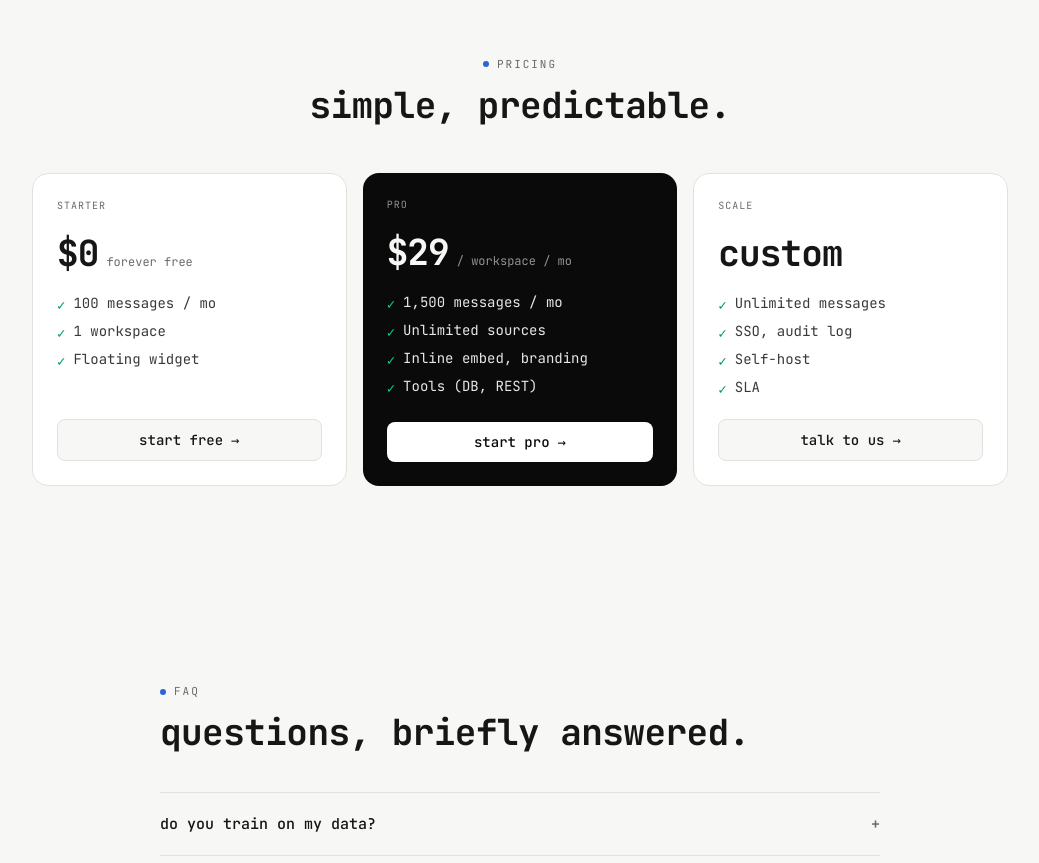
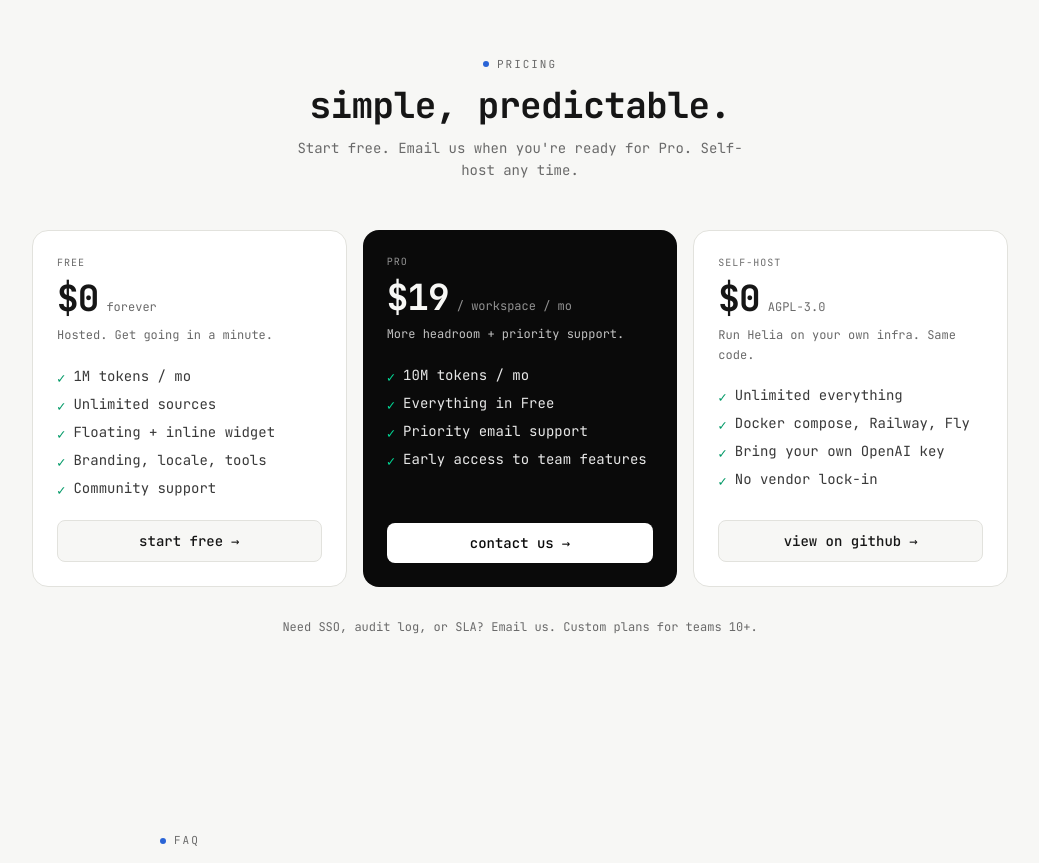
Before and after one commit to snowztech/helia, a Next.js app in the folder apps/landing/: page / in a window 1280 px wide. Shown: the part 1320-2183 px from the top of the page, without its empty margins (120-1159 px from the left). Built offline with nearby package versions, Linux system fonts and the light colour scheme.

Commit message:
feat(landing): update pricing

```diff
--- a/apps/landing/src/app/_components/pricing.tsx
+++ b/apps/landing/src/app/_components/pricing.tsx
@@ -2,32 +2,52 @@
 
 const TIERS = [
   {
-    name: "starter",
+    name: "free",
     price: "$0",
-    suffix: "forever free",
-    bullets: ["100 messages / mo", "1 workspace", "Floating widget"],
+    suffix: "forever",
+    blurb: "Hosted. Get going in a minute.",
+    bullets: [
+      "1M tokens / mo",
+      "Unlimited sources",
+      "Floating + inline widget",
+      "Branding, locale, tools",
+      "Community support",
+    ],
     cta: { label: "start free", href: `${APP_URL}/signup` },
     accent: false,
   },
   {
     name: "pro",
-    price: "$29",
+    price: "$19",
     suffix: "/ workspace / mo",
+    blurb: "More headroom + priority support.",
     bullets: [
-      "1,500 messages / mo",
-      "Unlimited sources",
-      "Inline embed, branding",
-      "Tools (DB, REST)",
+      "10M tokens / mo",
+      "Everything in Free",
+      "Priority email support",
+      "Early access to team features",
     ],
-    cta: { label: "start pro", href: `${APP_URL}/signup?plan=pro` },
+    cta: {
+      label: "contact us",
+      href: "mailto:gethelia@protonmail.com?subject=Helia%20Pro",
+    },
     accent: true,
   },
   {
-    name: "scale",
-    price: "custom",
-    suffix: "",
-    bullets: ["Unlimited messages", "SSO, audit log", "Self-host", "SLA"],
-    cta: { label: "talk to us", href: "mailto:gethelia@protonmail.com" },
+    name: "self-host",
+    price: "$0",
+    suffix: "AGPL-3.0",
+    blurb: "Run Helia on your own infra. Same code.",
+    bullets: [
+      "Unlimited everything",
+      "Docker compose, Railway, Fly",
+      "Bring your own OpenAI key",
+      "No vendor lock-in",
+    ],
+    cta: {
+      label: "view on github",
+      href: "https://github.com/snowztech/helia",
+    },
     accent: false,
   },
 ];
@@ -38,6 +58,9 @@
       <div className="space-y-3 text-center reveal">
         <span className="eyebrow justify-center">pricing</span>
         <h2 className="text-3xl md:text-4xl">simple, predictable.</h2>
+        <p className="mx-auto max-w-md text-sm leading-relaxed text-muted">
+          Start free. Email us when you're ready for Pro. Self-host any time.
+        </p>
       </div>
 
       <ul className="mt-12 grid gap-4 md:grid-cols-3">
@@ -54,6 +77,7 @@
               }
               style={{ transitionDelay: `${i * 70}ms` }}
             >
+              <div className="space-y-2">
                 <p
                   className={
                     "text-[10px] tracking-widest uppercase " +
@@ -62,7 +86,6 @@
                 >
                   {t.name}
                 </p>
-
                 <div className="flex items-baseline gap-2">
                   <span className="text-4xl font-bold tracking-tight">
                     {t.price}
@@ -74,6 +97,15 @@
                   >
                     {t.suffix}
                   </span>
+                </div>
+                <p
+                  className={
+                    "text-[12px] leading-relaxed " +
+                    (dark ? "text-white/75" : "text-muted")
+                  }
+                >
+                  {t.blurb}
+                </p>
               </div>
 
               <ul className="space-y-1.5 text-sm">
@@ -110,6 +142,10 @@
           );
         })}
       </ul>
+
+      <p className="mt-8 text-center text-xs text-muted">
+        Need SSO, audit log, or SLA? Email us. Custom plans for teams 10+.
+      </p>
     </section>
   );
 }
```
Also changed, not shown: 1 other file (tests, documents, lock files or other folders). Lines whose indentation alone changed are shown as unchanged.
